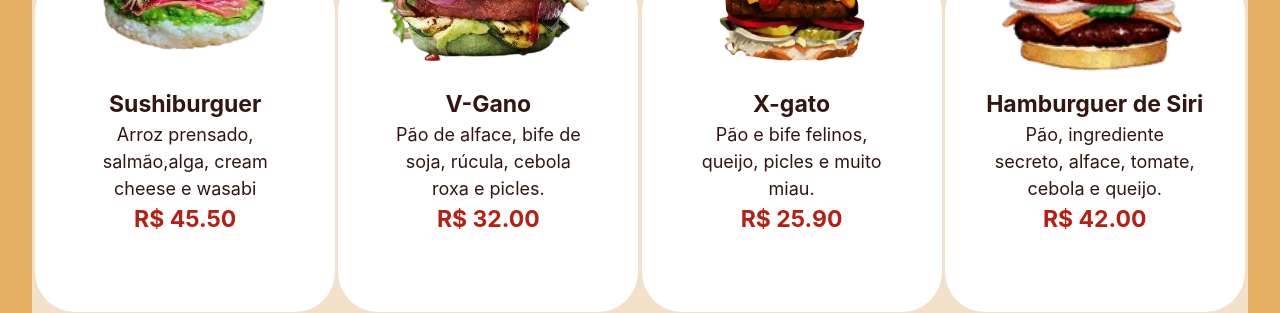
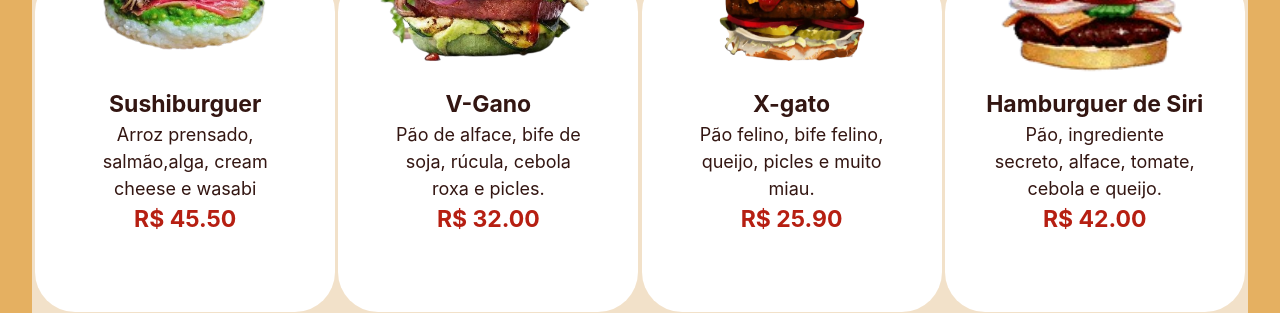
Before and after one commit to ufjf-dcc207/ufjf-dcc207-2024-3-a-trb1-BrenoRMachado, a React (Vite) app: page / in a window 1280 px wide. Shown: the part 800-1113 px from the top of the page. Built offline with nearby package versions, Linux system fonts and the light colour scheme.

Commit message:
melhora o x-gato

```diff
--- a/src/Alimentos.ts
+++ b/src/Alimentos.ts
@@ -9,7 +9,7 @@ const ALIMENTOS: AlimentosTupleType[] = [
     [ham4,"SweetBurguer","Pão, Nutella, pedaços de morango e açúcar.",35.50],
     [ham5,"Sushiburguer","Arroz prensado, salmão,alga, cream cheese e wasabi", 45.50],
     [ham6,"V-Gano","Pão de alface, bife de soja, rúcula, cebola roxa e picles.",32.00],
-    [ham7,"X-gato","Pão e bife felinos, queijo, picles e muito miau.",25.90],
+    [ham7,"X-gato","Pão felino, bife felino, queijo, picles e muito miau.",25.90],
     [ham8,"Hamburguer de Siri","Pão, ingrediente secreto, alface, tomate, cebola e queijo.",42.00],
     [ham9,"Cheespider","Hamburguer vivo feito de pão, bife, salada e molhos",540.00],
     [ham10,"Bulburguer","Bulbassauro burguer vivo com o X-burguer em suas costas.",95.50],
```
